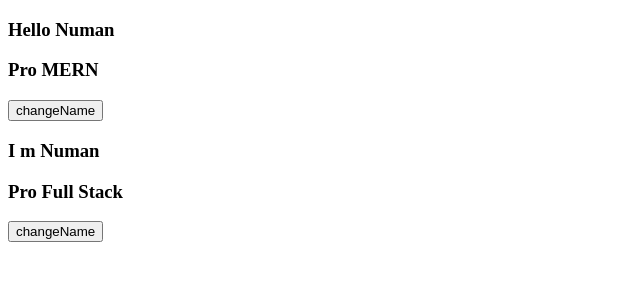
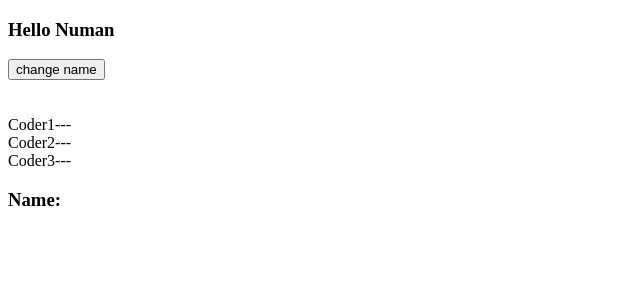
Before and after one commit to num-js/learn-React-advance, a React (Create React App) app: page / in a window 1280 px wide. Shown: the top 300 px of the page, without its empty margins (0-640 px from the left). Built offline with nearby package versions, Linux system fonts and the light colour scheme.

Commit message:
context hooks

```diff
--- a/src/App.js
+++ b/src/App.js
@@ -1,8 +1,10 @@
-import React, { useReducer, useEffect } from 'react';
+import React, { createContext, useContext, useReducer } from 'react';
+
+const myContext = createContext();
 
 const initialState = {
-    name: "Numan",
-    pro: ["MERN", "Full Stack", "MEVN"]
+    name: 'Numan'
+
 }
 
 const myReducer = (state, action) => {
@@ -14,39 +16,50 @@ const myReducer = (state, action) => {
             }
 
         default:
-            return state;
+            return state
     }
 }
 
+const Coder3 = () => {
+    return (
+        <>
+            <div>Coder3---</div>
+            <h3>Name: </h3>
+        </>
+    )
+}
+
+const Coder2 = () => {
+    return (
+        <>
+            <div>Coder2---</div>
+            <Coder3 />
+        </>
+    )
+}
+
+const Coder1 = () => {
+    return (
+        <>
+            <div>Coder1---</div>
+            <Coder2 />
+        </>
+    )
+}
+
 const App = () => {
-
     const [data, dispatch] = useReducer(myReducer, initialState)
-    const [data2, dispatch2] = useReducer(myReducer, initialState)
-
-    console.log(data);
-
-
-    const getName = () => {
-        fetch('https://jsonplaceholder.typicode.com/users/1')
-            .then(res => res.json())
-            .then(data => {
-                dispatch({ type: 'CHANGE_NAME', payload: data.name })
-            })
-    }
 
     return (
-        <div>
-            <h3>Hello {data.name}</h3>
-            <h3>Pro {data.pro[0]}</h3>
+        <>
+            <myContext.Provider value={name}>
+                <h3>Hello {data.name}</h3>
+                <button onClick={() => dispatch({ type: 'CHANGE_NAME', payload: 'Ahmed' })}>change name</button>
 
-            <button onClick={getName}>changeName</button>
-
-            <br />
-            <h3>I m {data2.name}</h3>
-            <h3>Pro {data2.pro[1]}</h3>
-
-            <button onClick={()=> dispatch2({type: 'CHANGE_NAME', payload: "MD"})}>changeName</button>
-        </div>
+                <br /><br /><br />
+                <Coder1 />
+            </myContext.Provider>
+        </>
     );
 }
 
```
Also changed, not shown: 2 other files (tests, documents, lock files or other folders).
